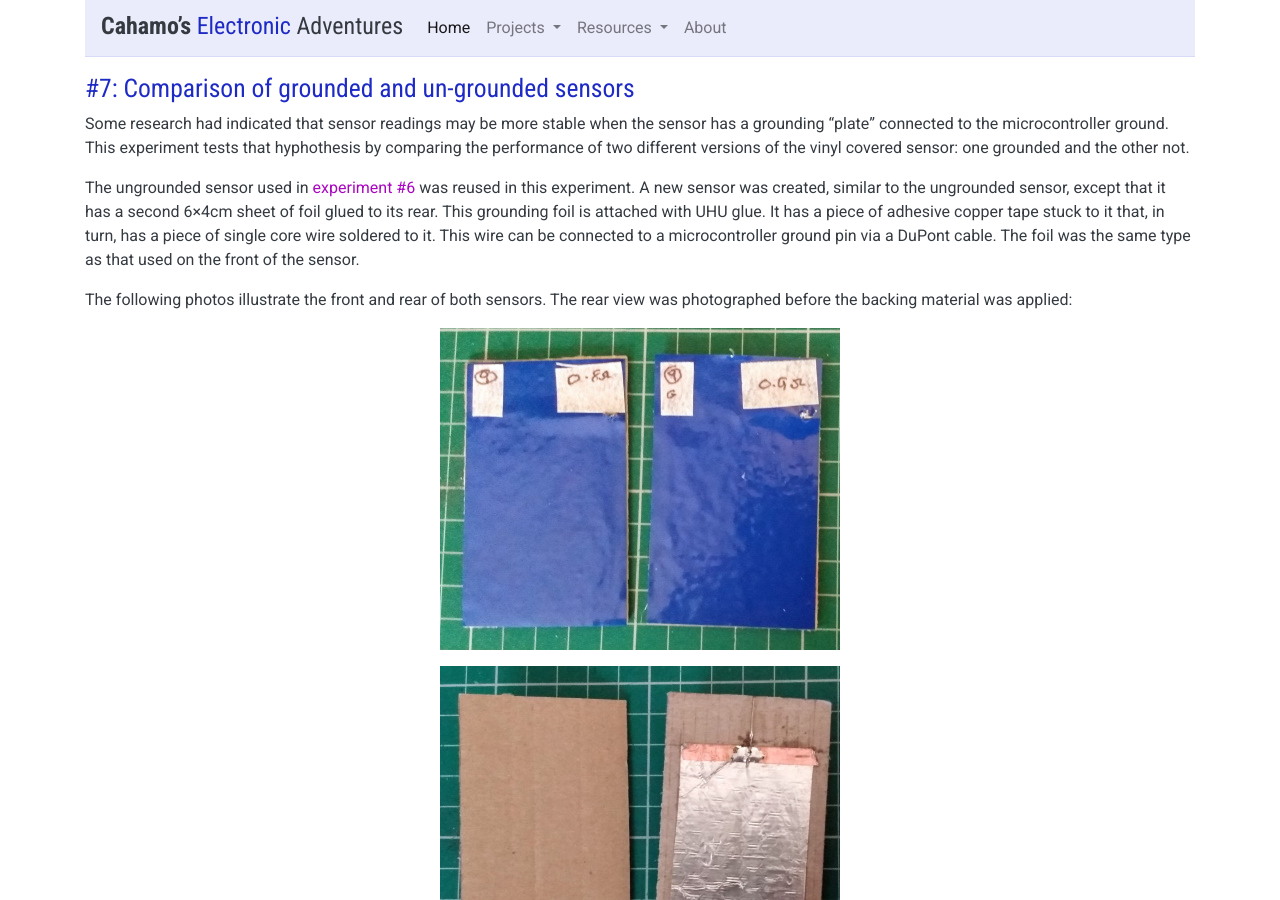
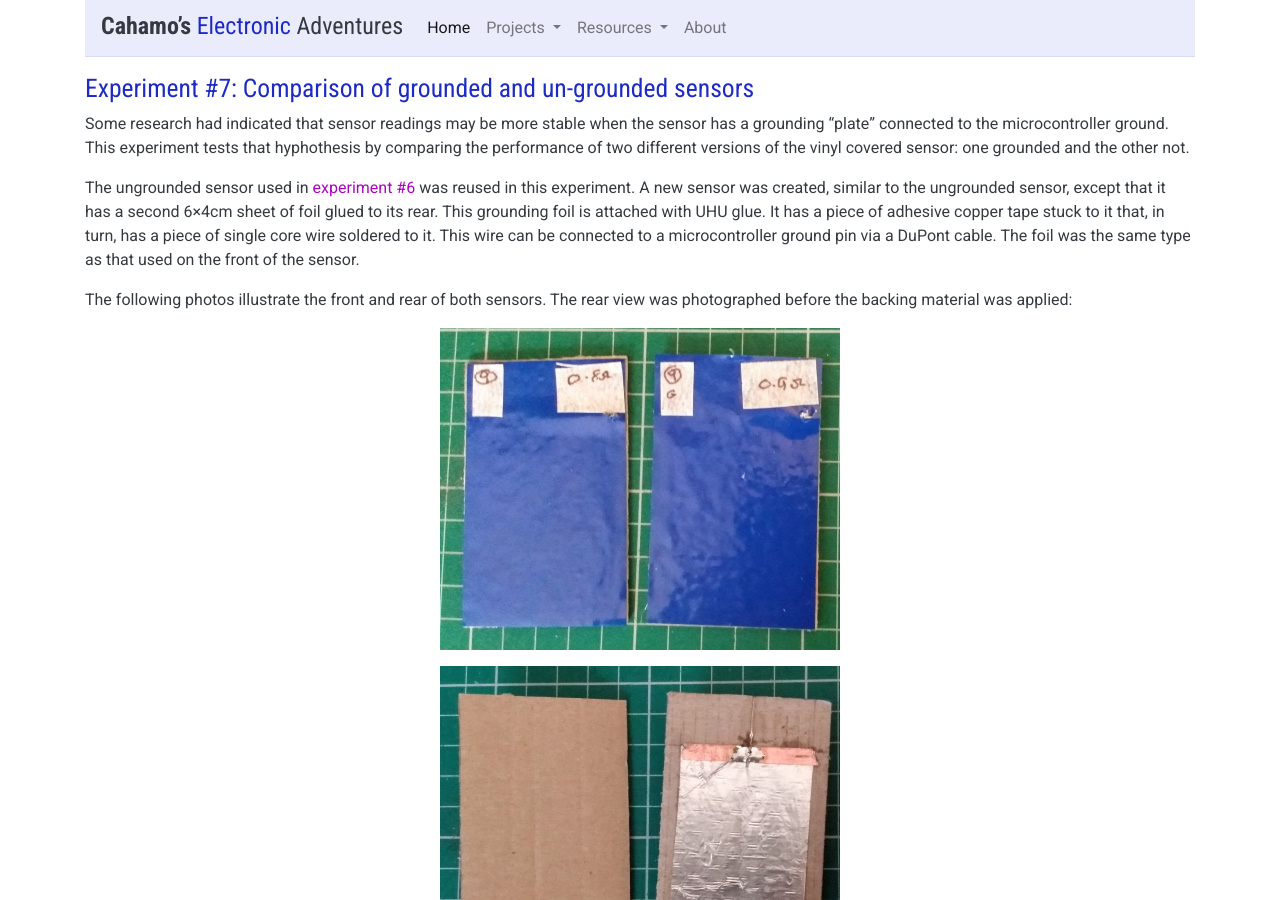
Before and after one commit to cahamo/cahamo.github.io, a Jekyll site: the page built from projects/tongue-drum/experiment-7.html, in a window 1280 px wide and 900 px high. Built offline with Jekyll 4.4.1, drawn with Linux system fonts in a browser that asks for light colours; comment, search, counter and statistics services are not loaded.

Commit message:
Fix main heading for tongue drum experiment 7

```diff
--- a/projects/tongue-drum/experiment-7.html
+++ b/projects/tongue-drum/experiment-7.html
@@ -1,7 +1,7 @@
 ---
 layout: default
 ---
-<h1>#7: Comparison of grounded and un-grounded sensors</h1>
+<h1>Experiment #7: Comparison of grounded and un-grounded sensors</h1>
 
 <p>Some research had indicated that sensor readings may be more stable when the sensor has a grounding
     &ldquo;plate&rdquo; connected to the
```
